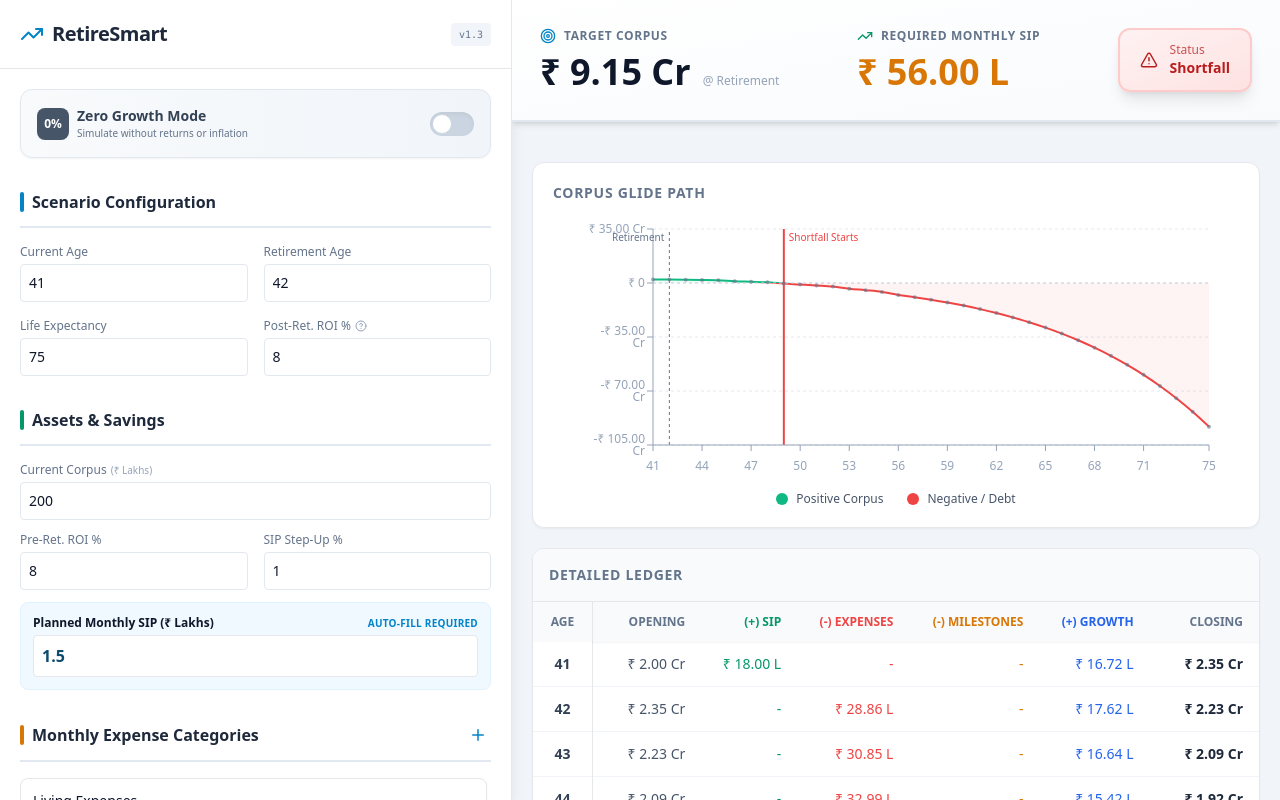
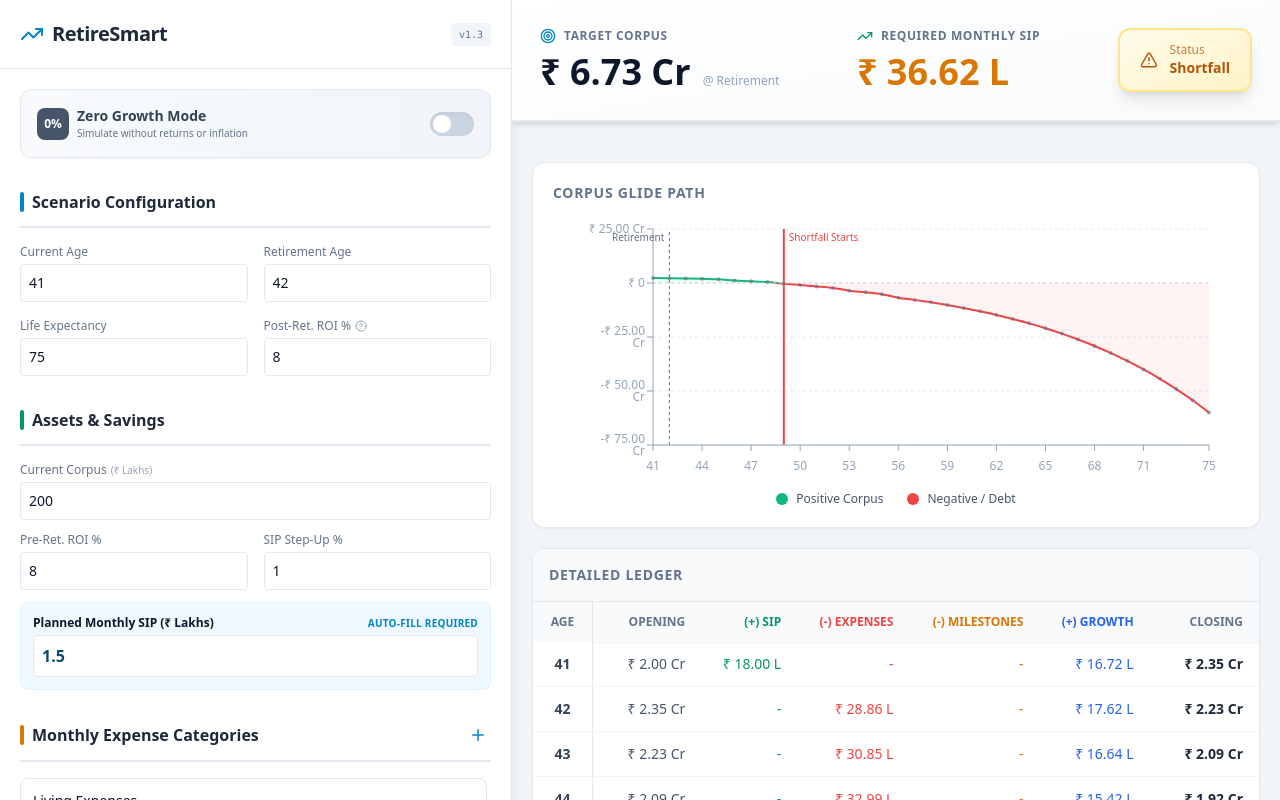
Before and after one commit to sdokania30/RetireSmart, a React (Vite) app: page / in a window 1280 px wide. Built offline with nearby package versions, Linux system fonts and the light colour scheme.

Commit message:
Handle solvable check in UI

```diff
--- a/App.tsx
+++ b/App.tsx
@@ -60,6 +60,7 @@
         requiredSIP: 0,
         requiredCorpus: 0,
         isFeasible: false,
+        isSolvable: false,
         shortfall: 0
       };
     }
@@ -68,6 +69,7 @@
 
   // Handle Auto-fill
   const handleAutoFillSIP = (amount: number) => {
+    if (!result.isSolvable) return;
     setProfile({
       ...profile,
       plannedSIP: Math.round(amount)
@@ -97,6 +99,7 @@
           milestones={milestones} setMilestones={setMilestones}
           onAutoFillSIP={handleAutoFillSIP}
           requiredSIP={result.requiredSIP}
+          isSolvable={result.isSolvable}
           errors={validationErrors}
           isZeroMode={isZeroMode}
           setIsZeroMode={setIsZeroMode}
--- a/components/HeroSummary.tsx
+++ b/components/HeroSummary.tsx
@@ -9,6 +9,7 @@
 }
 
 export const HeroSummary: React.FC<HeroSummaryProps> = ({ result, plannedSIP }) => {
+  const isSolvable = result.isSolvable;
   const isShortfall = plannedSIP < result.requiredSIP;
   // If required SIP is close to 0, they are already FI.
   const isFI = result.requiredSIP <= 0;
@@ -33,16 +34,22 @@
           <TrendingUp className="w-4 h-4 text-emerald-600" />
           <span className="text-xs font-bold uppercase tracking-wider text-slate-500">Required Monthly SIP</span>
         </div>
-        <div className={`text-3xl lg:text-4xl font-extrabold leading-none ${isShortfall && !isFI ? 'text-amber-600' : 'text-emerald-600'}`}>
-          {isFI ? "Fully Funded ✓" : formatCurrency(result.requiredSIP)}
+        <div className={`text-3xl lg:text-4xl font-extrabold leading-none ${!isSolvable ? 'text-red-600' : isShortfall && !isFI ? 'text-amber-600' : 'text-emerald-600'}`}>
+          {!isSolvable ? "Not Solvable" : isFI ? "Fully Funded ✓" : formatCurrency(result.requiredSIP)}
         </div>
       </div>
 
-      <div className={`px-5 py-3 rounded-xl flex items-center gap-3 text-sm font-bold shadow-lg transition-all ${isShortfall && !isFI ? 'bg-gradient-to-br from-red-50 to-red-100 text-red-700 border-2 border-red-200' : 'bg-gradient-to-br from-green-50 to-green-100 text-green-700 border-2 border-green-200'}`}>
-        {isShortfall && !isFI ? <AlertTriangle size={18} /> : <CheckCircle size={18} />}
+      <div className={`px-5 py-3 rounded-xl flex items-center gap-3 text-sm font-bold shadow-lg transition-all ${
+        !isSolvable
+          ? 'bg-gradient-to-br from-red-50 to-red-100 text-red-700 border-2 border-red-200'
+          : isShortfall && !isFI
+          ? 'bg-gradient-to-br from-amber-50 to-amber-100 text-amber-700 border-2 border-amber-200'
+          : 'bg-gradient-to-br from-green-50 to-green-100 text-green-700 border-2 border-green-200'
+      }`}>
+        {!isSolvable ? <AlertTriangle size={18} /> : isShortfall && !isFI ? <AlertTriangle size={18} /> : <CheckCircle size={18} />}
         <div>
           <span className="block text-xs opacity-75 font-normal">Status</span>
-          <span className="block">{isShortfall && !isFI ? 'Shortfall' : 'On Track'}</span>
+          <span className="block">{!isSolvable ? 'Cap Reached' : isShortfall && !isFI ? 'Shortfall' : 'On Track'}</span>
         </div>
       </div>
     </div>
--- a/components/InputSection.tsx
+++ b/components/InputSection.tsx
@@ -1,4 +1,4 @@
-import React, { useEffect } from 'react';
+import React, { useEffect, useRef } from 'react';
 import { Plus, Trash2 } from 'lucide-react';
 import { GlobalSettings, InvestmentProfile, ExpenseBucket, Milestone } from '../types';
 import { InputField } from './ui/InputField';
@@ -15,6 +15,7 @@
   setMilestones: (m: Milestone[]) => void;
   onAutoFillSIP: (amount: number) => void;
   requiredSIP: number;
+  isSolvable: boolean;
   errors: Record<string, string>;
   isZeroMode: boolean;
   setIsZeroMode: (v: boolean) => void;
@@ -27,6 +28,7 @@
   milestones, setMilestones,
   onAutoFillSIP,
   requiredSIP,
+  isSolvable,
   errors,
   isZeroMode,
   setIsZeroMode
@@ -79,15 +81,20 @@
   };
 
   // Auto-sync expense end ages with life expectancy
+  const prevLifeExpectancy = useRef(settings.lifeExpectancy);
   useEffect(() => {
-    const needsUpdate = expenses.some(e => e.endAge !== settings.lifeExpectancy);
+    const prev = prevLifeExpectancy.current;
+    if (prev === settings.lifeExpectancy) return;
+
+    const needsUpdate = expenses.some(e => e.endAge === prev);
     if (needsUpdate) {
       setExpenses(expenses.map(e => ({
         ...e,
-        endAge: settings.lifeExpectancy
+        endAge: e.endAge === prev ? settings.lifeExpectancy : e.endAge
       })));
     }
-  }, [settings.lifeExpectancy]);
+    prevLifeExpectancy.current = settings.lifeExpectancy;
+  }, [settings.lifeExpectancy, expenses, setExpenses]);
 
   return (
     <div className="p-5 space-y-8 pb-20">
@@ -179,7 +186,12 @@
           <div className="p-3 bg-brand-50 rounded-lg border border-brand-100">
             <div className="flex justify-between items-end mb-1">
               <label className="block text-xs font-bold text-brand-800">Planned Monthly SIP (₹ Lakhs)</label>
-              <button onClick={() => onAutoFillSIP(requiredSIP)} className="text-[10px] text-brand-600 hover:underline uppercase font-bold tracking-wide">
+              <button
+                onClick={() => onAutoFillSIP(requiredSIP)}
+                disabled={!isSolvable}
+                className={`text-[10px] uppercase font-bold tracking-wide ${isSolvable ? 'text-brand-600 hover:underline' : 'text-slate-300 cursor-not-allowed'}`}
+                title={!isSolvable ? 'Required SIP exceeds cap' : undefined}
+              >
                 Auto-Fill Required
               </button>
             </div>
--- a/components/ui/InputField.tsx
+++ b/components/ui/InputField.tsx
@@ -1,4 +1,4 @@
-import React from 'react';
+import React, { useEffect, useMemo, useState } from 'react';
 import { AlertCircle } from 'lucide-react';
 import { Tooltip } from './Tooltip';
 
@@ -28,21 +28,42 @@
 
     // If isLakhs is true, we display value / 100000
     const displayValue = isLakhs ? (value / 100000) : value;
+    const [lakhsInput, setLakhsInput] = useState<string>('');
+
+    useEffect(() => {
+        if (!isLakhs) return;
+        const next = displayValue === 0 ? '' : String(displayValue);
+        setLakhsInput(next);
+    }, [isLakhs, displayValue]);
 
     const handleChange = (e: React.ChangeEvent<HTMLInputElement>) => {
         const val = e.target.value;
         if (isLakhs) {
-            // Allow user to type decimal points for lakhs
+            setLakhsInput(val);
+            // Allow partial input without forcing a numeric value
+            if (val === '' || val === '.' || val === '-' || val === '-.') return;
             const num = parseFloat(val);
             if (!isNaN(num)) {
                 // Convert back to absolute rupees
                 // Use Math.round to avoid float precision issues like 0.3 * 100000 = 30000.0000004
                 onChange((Math.round(num * 100000)).toString());
-            } else {
-                onChange("0");
             }
         } else {
             onChange(val);
+        }
+    };
+
+    const handleBlur = (e: React.FocusEvent<HTMLInputElement>) => {
+        if (!isLakhs) return;
+        const val = e.target.value;
+        if (val === '' || val === '.' || val === '-' || val === '-.') {
+            setLakhsInput('');
+            onChange('0');
+            return;
+        }
+        const num = parseFloat(val);
+        if (!isNaN(num)) {
+            onChange((Math.round(num * 100000)).toString());
         }
     };
 
@@ -58,8 +79,9 @@
                 <input
                     type="number"
                     step={isLakhs ? "0.01" : step}
-                    value={displayValue === 0 ? '' : displayValue}
+                    value={isLakhs ? lakhsInput : (displayValue === 0 ? '' : displayValue)}
                     onChange={handleChange}
+                    onBlur={handleBlur}
                     placeholder="0"
                     disabled={disabled}
                     className={`w-full p-2 border rounded text-sm focus:ring-2 outline-none transition-all
--- a/services/calculator.ts
+++ b/services/calculator.ts
@@ -129,9 +129,18 @@
   let requiredSIP = 0;
   let attempts = 0;
   let solved = false;
+  let isSolvable = true;
+
+  // Check if solution exists within cap
+  const capSim = simulatePlan(settings, profile, expenses, milestones, high);
+  if (capSim.length > 0 && capSim[capSim.length - 1].closingBalance < 0) {
+    isSolvable = false;
+    requiredSIP = high;
+    solved = true;
+  }
 
   // Optimization: If current plan already has surplus, check if we even need SIP
-  if (finalBalanceUser >= 0) {
+  if (isSolvable && finalBalanceUser >= 0) {
     // Try zero SIP first
     const zeroSIPSim = simulatePlan(settings, profile, expenses, milestones, 0);
     if (zeroSIPSim.length > 0 && zeroSIPSim[zeroSIPSim.length - 1].closingBalance >= 0) {
@@ -179,6 +188,7 @@
     requiredSIP,
     requiredCorpus,
     isFeasible: finalBalanceUser >= 0,
+    isSolvable,
     shortfall: Math.max(0, requiredCorpus - (retirementRow ? userLedger.find(r => r.age === settings.retirementAge)?.openingBalance || 0 : 0))
   };
 };
--- a/types.ts
+++ b/types.ts
@@ -46,5 +46,6 @@
   requiredSIP: number;
   requiredCorpus: number; // Corpus needed at retirement
   isFeasible: boolean;
+  isSolvable: boolean; // Whether required SIP is achievable within caps
   shortfall: number;
 }
```
